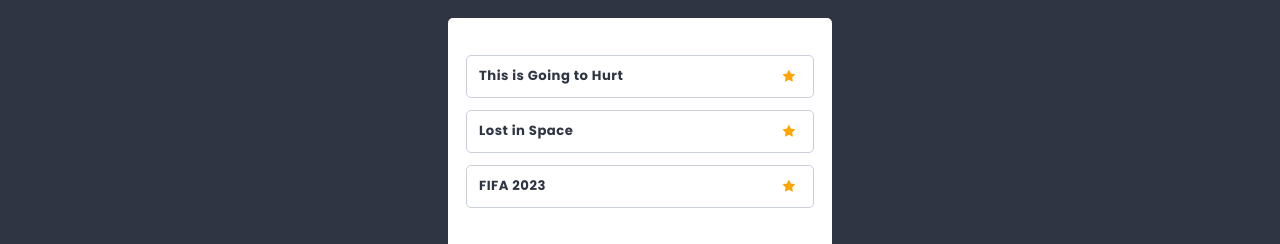
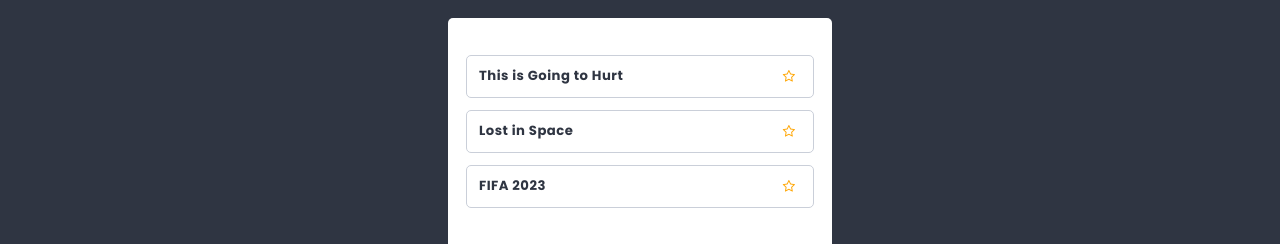
Before and after one commit to Cinamon88/FirstReactApp, a React (Create React App) app: page /favorite in a window 1280 px wide. Shown: the part 176-420 px from the top of the page. Built offline with nearby package versions, Linux system fonts and the light colour scheme.

Commit message:
add clsx(problem)

```diff
--- a/src/components/Card/Card.js
+++ b/src/components/Card/Card.js
@@ -1,5 +1,5 @@
 import styles from './Card.module.scss';
-import { clsx } from 'clsx';
+import clsx from 'clsx';
 import { useState } from 'react';
 import { useDispatch } from 'react-redux';
 import { toggleCardFavorite } from '../../redux/store';
@@ -22,7 +22,7 @@
                 onClick={toggleFavorite}
                 className={clsx(styles.button, props.isFavorite &&
                 styles.isActive)}>
-                <i className={"fa fa-star"} />
+                <i className={"fa fa-star-o"} />
             </button>
         </li>
     );
```
